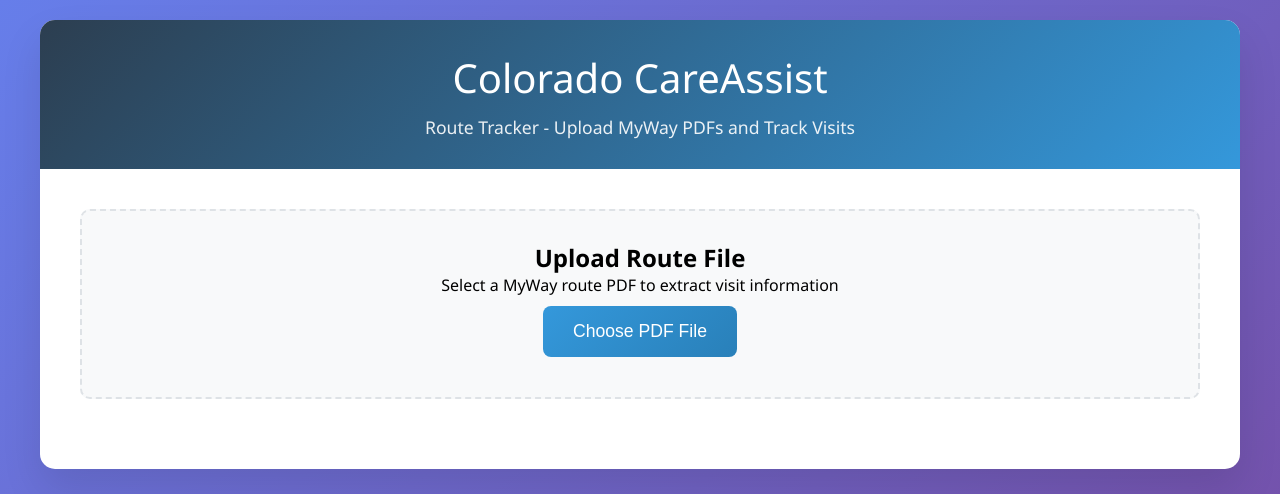
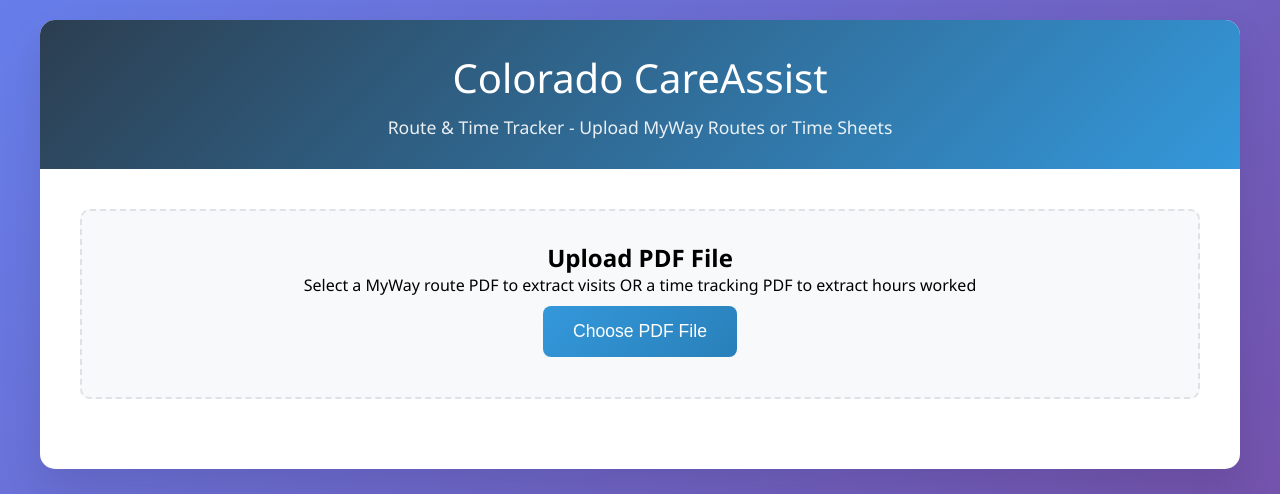
Before and after one commit to shulmeister/Colorado-CareAssist-Route-Tracker, a FastAPI app: page / in a window 1280 px wide. Shown: the top 494 px of the page. Run offline with FastAPI, Linux system fonts and the light colour scheme.

Commit message:
Update UI to clarify support for both MyWay routes and time tracking PDFs

```diff
--- a/app.py
+++ b/app.py
@@ -17,7 +17,7 @@ load_dotenv()
 logging.basicConfig(level=logging.INFO)
 logger = logging.getLogger(__name__)
 
-app = FastAPI(title="Colorado CareAssist Route Tracker", version="1.0.0")
+app = FastAPI(title="Colorado CareAssist Route & Time Tracker", version="1.0.0")
 
 # Mount static files and templates
 templates = Jinja2Templates(directory="templates")
@@ -140,7 +140,7 @@ async def append_to_sheet(request: Request):
 @app.get("/health")
 async def health_check():
     """Health check endpoint"""
-    return {"status": "healthy", "service": "Colorado CareAssist Route Tracker"}
+    return {"status": "healthy", "service": "Colorado CareAssist Route & Time Tracker"}
 
 if __name__ == "__main__":
     import uvicorn
--- a/templates/index.html
+++ b/templates/index.html
@@ -316,13 +316,13 @@
     <div class="container">
         <div class="header">
             <h1>Colorado CareAssist</h1>
-            <p>Route Tracker - Upload MyWay PDFs and Track Visits</p>
+            <p>Route & Time Tracker - Upload MyWay Routes or Time Sheets</p>
         </div>
 
         <div class="content">
             <div class="upload-section" id="uploadSection">
-                <h2>Upload Route File</h2>
-                <p>Select a MyWay route PDF to extract visit information</p>
+                <h2>Upload PDF File</h2>
+                <p>Select a MyWay route PDF to extract visits OR a time tracking PDF to extract hours worked</p>
                 <input type="file" id="fileInput" class="file-input" accept=".pdf">
                 <button class="upload-btn" id="uploadBtn">Choose PDF File</button>
                 <div class="file-info" id="fileInfo"></div>
```
